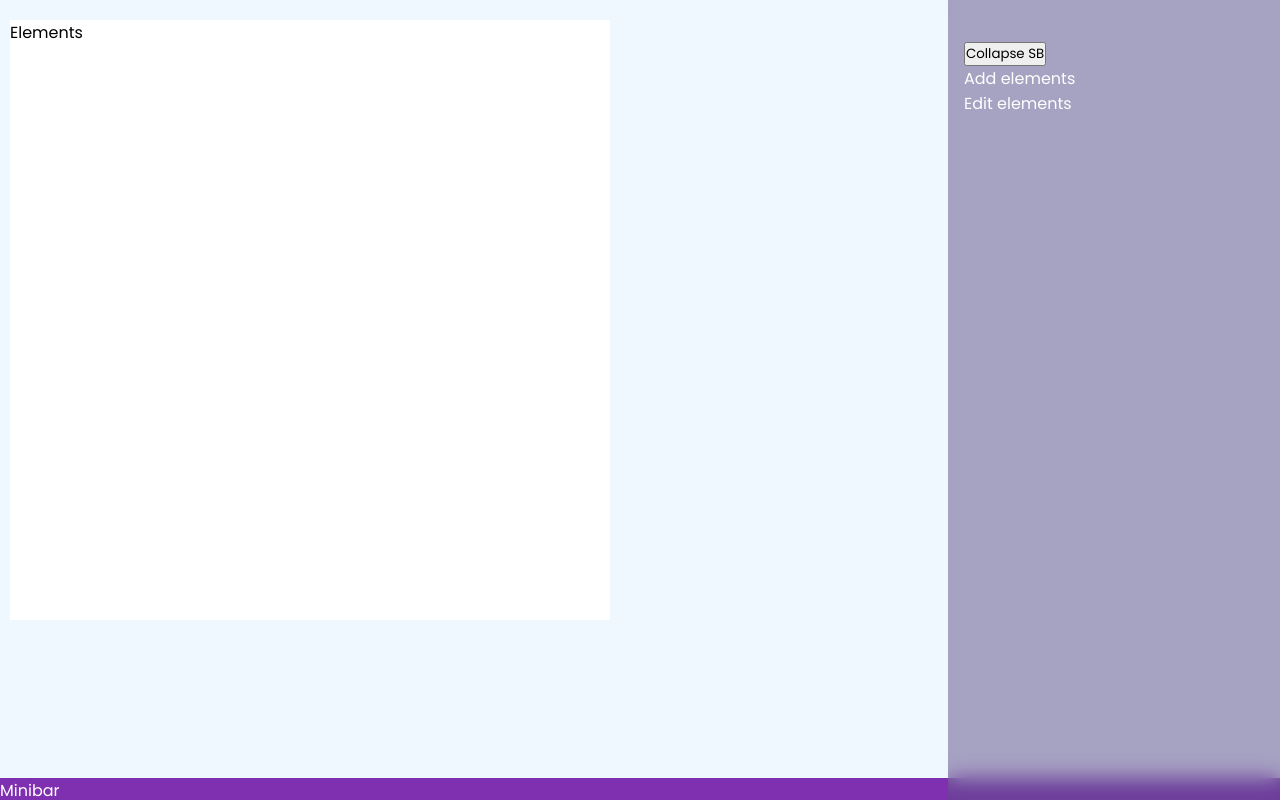
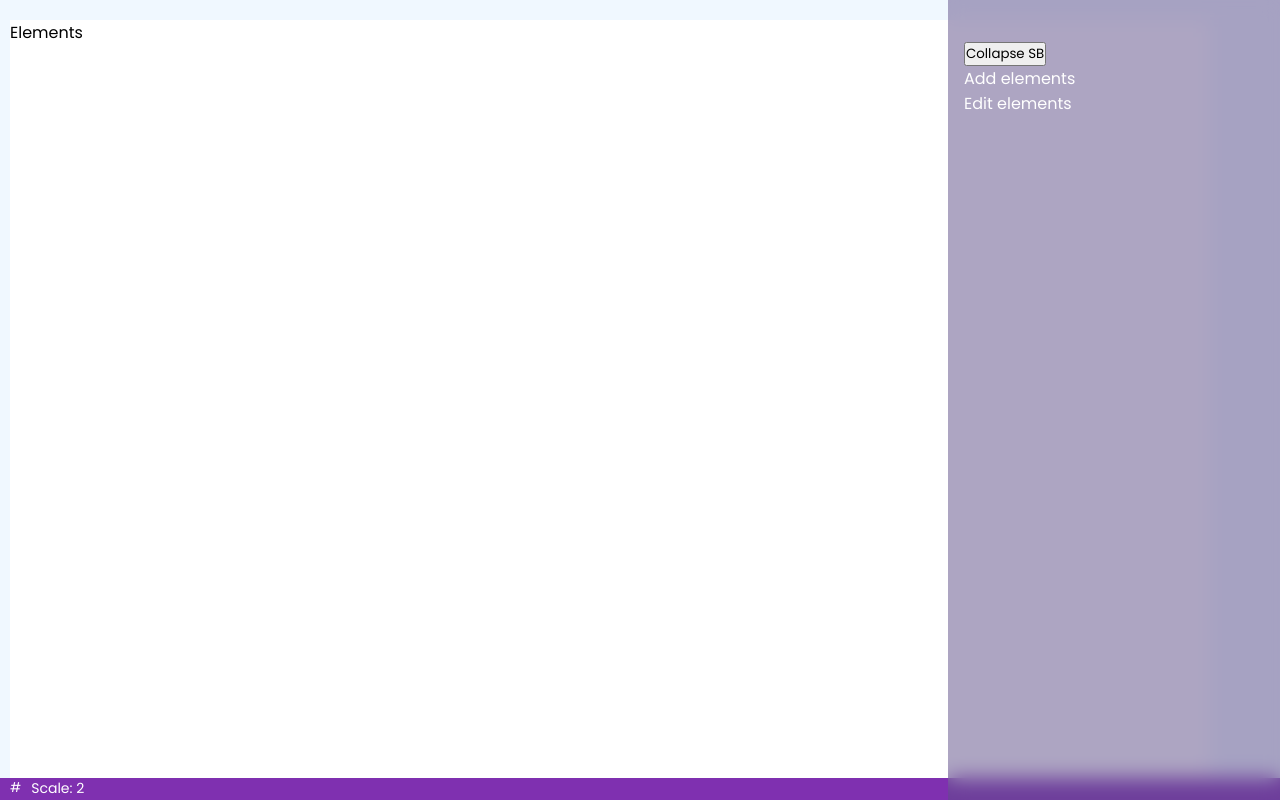
Before and after one commit to olekhshch/flowchart-app, a React (Create React App) app: page / in a window 1280 px wide. Shown: the top 800 px of the page. Built offline with nearby package versions, Linux system fonts and the light colour scheme.

Commit message:
simple canvas zoom

```diff
--- a/src/AppCanvas.tsx
+++ b/src/AppCanvas.tsx
@@ -1,22 +1,43 @@
-import React from "react";
+import React, { useRef } from "react";
 import styled from "styled-components";
 import CanvasElements from "./CanvasElements";
 import { useDispatch, useSelector } from "react-redux";
 import { RootState } from "./app/store";
-import { setCanvasCoordinates } from "./features/general/generalSlice";
+import {
+  descreaseScale,
+  increaseScale,
+  setCanvasCoordinates,
+} from "./features/general/generalSlice";
 
 interface Canvas {
   canvasSize: number;
   coordinates: { left: number; top: number };
+  scale: number;
 }
 
 const AppCanvas = () => {
   const dispatch = useDispatch();
 
+  const canvasConteiner = useRef<HTMLDivElement>(null);
+
   const {
     canvasSize,
     canvasCoordinates: { left, top },
+    scale,
+    scaleValues,
   } = useSelector((state: RootState) => state.general);
+
+  const getLowerScale = () => {
+    const currentIndex = scaleValues.indexOf(scale);
+    return currentIndex > 0 ? scaleValues[currentIndex - 1] : scaleValues[0];
+  };
+
+  const getHigherScale = () => {
+    const currentIndex = scaleValues.indexOf(scale);
+    return currentIndex < scaleValues.length - 1
+      ? currentIndex + 1
+      : currentIndex;
+  };
 
   const handleMouseDown = (ev: React.MouseEvent) => {
     const x0 = ev.clientX;
@@ -36,13 +57,34 @@ const AppCanvas = () => {
     window.addEventListener("mousemove", handleMouseMove);
   };
 
+  const zoomCanvas = (e: React.WheelEvent) => {
+    const currentScale = scale;
+    let nextScale: number;
+    const currentTop = top;
+    const currentLeft = left;
+    const oX = e.clientX;
+    const oY = e.clientY;
+    if (e.deltaY > 0) {
+      dispatch(descreaseScale());
+    } else if (e.deltaY < 0) {
+      dispatch(increaseScale());
+    }
+  };
+
   return (
     <CanvasConteiner
+      ref={canvasConteiner}
       canvasSize={canvasSize}
       coordinates={{ left, top }}
       onMouseDown={handleMouseDown}
+      scale={scale}
+      onWheel={zoomCanvas}
     >
-      <canvas id="canvas-bg" width={canvasSize} height={canvasSize} />
+      <canvas
+        id="canvas-bg"
+        width={canvasSize * scale}
+        height={canvasSize * scale}
+      />
       <CanvasElements />
     </CanvasConteiner>
   );
@@ -50,12 +92,12 @@ const AppCanvas = () => {
 
 export default AppCanvas;
 
-const CanvasConteiner = styled.div`
+const CanvasConteiner = styled.div<Canvas>`
+  top: ${(props) => props.coordinates.top + "px"};
+  left: ${(props) => props.coordinates.left + "px"};
   position: absolute;
-  top: ${(props) => props.coordinates.top}px;
-  left: ${(props) => props.coordinates.left}px;
-  width: ${(props: Canvas) => props.canvasSize}px;
-  height: ${(props: Canvas) => props.canvasSize}px;
+  width: ${(props: Canvas) => props.canvasSize * props.scale}px;
+  height: ${(props: Canvas) => props.canvasSize * props.scale}px;
 
   #canvas-bg {
     position: absolute;
--- a/src/Minibar.tsx
+++ b/src/Minibar.tsx
@@ -1,8 +1,20 @@
 import React from "react";
+import { useSelector } from "react-redux";
 import styled from "styled-components";
+import { RootState } from "./app/store";
 
 const Minibar = () => {
-  return <StyledMinibar>Minibar</StyledMinibar>;
+  const { scale } = useSelector((state: RootState) => state.general);
+  return (
+    <StyledMinibar>
+      <div className="btns-container">
+        <button className="btn" title="Show/hide grid">
+          #
+        </button>
+        <div className="scale-info">Scale: {scale}</div>
+      </div>
+    </StyledMinibar>
+  );
 };
 
 const StyledMinibar = styled.section`
@@ -14,6 +26,36 @@ const StyledMinibar = styled.section`
   background-color: var(--main);
   color: white;
   height: 1.4em;
+
+  div {
+    margin: 0 8px;
+    display: flex;
+  }
+
+  @keyframes btnOnHover {
+    from {
+      background-color: var(--btn-mb-0);
+    }
+    to {
+      background-color: var(--btn-mb-1);
+    }
+  }
+
+  .btn {
+    border: none;
+    padding: 0 2px;
+    background: var(--btn-mb-0);
+    color: white;
+    cursor: pointer;
+  }
+
+  .btn:hover {
+    animation: btnOnHover 0.4s forwards;
+  }
+
+  .scale-info {
+    font-size: 14px;
+  }
 `;
 
 export default Minibar;
--- a/src/app.css
+++ b/src/app.css
@@ -8,6 +8,8 @@
     --sb-width: 300px;
 
     --main: rgb(127, 48, 176);
+    --btn-mb-0: rgb(66, 9, 102, 0);
+    --btn-mb-1: rgb(66, 9, 102, 1);
     --sb-bg: rgb(93, 77, 134, 0.5);
 }
 
--- a/src/features/general/generalSlice.ts
+++ b/src/features/general/generalSlice.ts
@@ -1,10 +1,14 @@
 import { createSlice } from "@reduxjs/toolkit";
 import { initialState } from "./initialState";
+
+const scaleValues: [1, 1.25, 1.5, 2] = [1, 1.25, 1.5, 2];
 
 export interface GeneralSettingsState {
   isSBCollapsed: boolean;
   canvasSize: number;
   canvasCoordinates: { left: number; top: number };
+  scale: 1 | 1.25 | 1.5 | 2;
+  scaleValues: [1, 1.25, 1.5, 2];
 }
 
 export const generalSlice = createSlice({
@@ -21,9 +25,31 @@ export const generalSlice = createSlice({
       state.canvasCoordinates.left = newLeft;
       state.canvasCoordinates.top = newTop;
     },
+    increaseScale: (state) => {
+      if (state.scale !== 2) {
+        const currectScaleIndex = scaleValues.indexOf(state.scale);
+        state.scale = scaleValues[currectScaleIndex + 1];
+      } else {
+        state.scale = 2;
+      }
+    },
+    descreaseScale: (state) => {
+      if (state.scale !== 1) {
+        const currectScaleIndex = scaleValues.indexOf(state.scale);
+        state.scale = scaleValues[currectScaleIndex - 1];
+      } else {
+        state.scale = 1;
+      }
+    },
   },
 });
 
 export default generalSlice.reducer;
 
-export const { openSB, closeSB, setCanvasCoordinates } = generalSlice.actions;
+export const {
+  openSB,
+  closeSB,
+  setCanvasCoordinates,
+  increaseScale,
+  descreaseScale,
+} = generalSlice.actions;
--- a/src/features/general/initialState.ts
+++ b/src/features/general/initialState.ts
@@ -4,4 +4,6 @@ export const initialState: GeneralSettingsState = {
   isSBCollapsed: false,
   canvasSize: 600,
   canvasCoordinates: { left: 10, top: 20 },
+  scale: 2,
+  scaleValues: [1, 1.25, 1.5, 2],
 };
```
